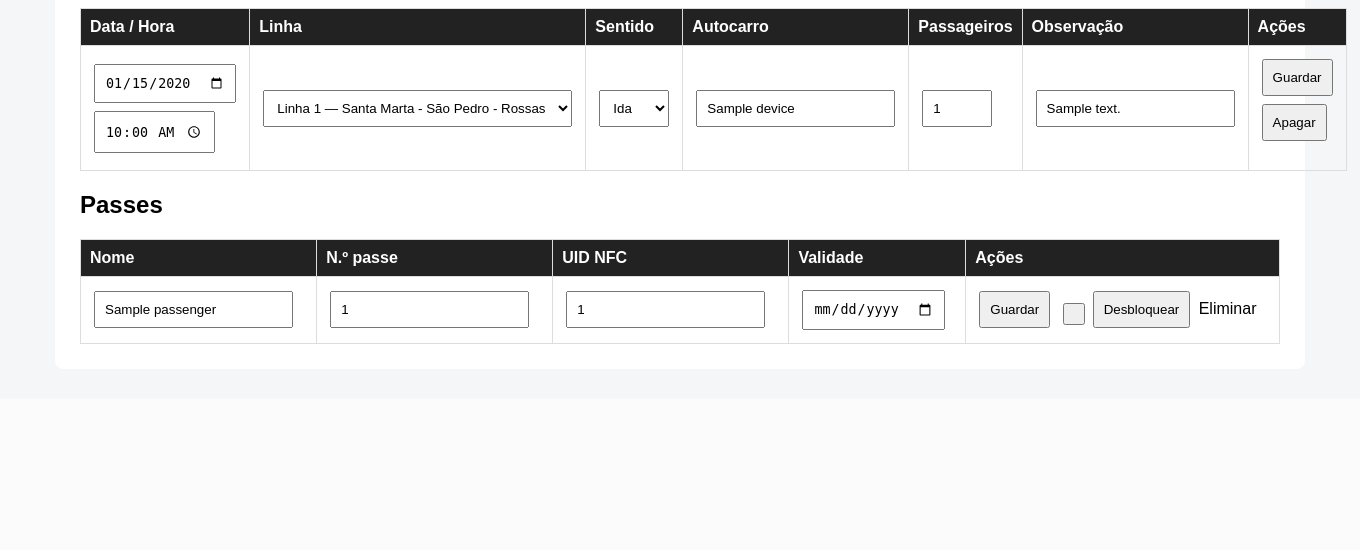
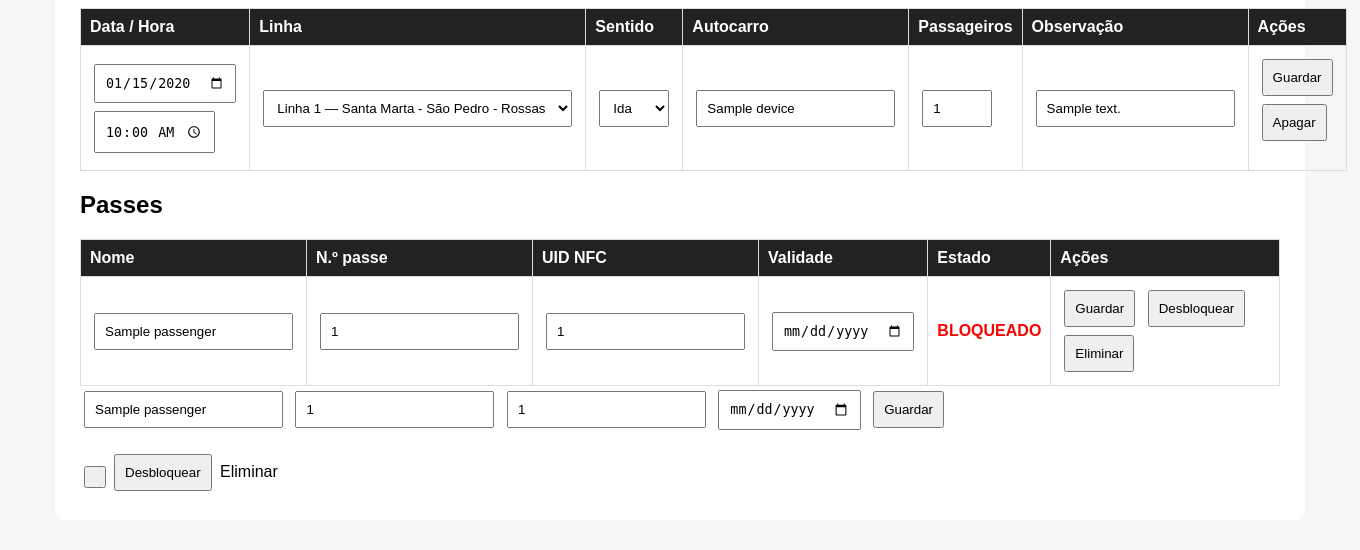
Before and after one commit to Alcancebus/alcance-passes, a FastAPI app: template server/templates/admin.html in a window 1360 px wide. Shown: the part 902-1452 px from the top of the page. Before the commit the page ends 1246 px from the top, so only its background shows below. Run offline with FastAPI, Linux system fonts and the light colour scheme; the template is opened without the code that fills it: most values are stand-ins (such as "Sample title", 1, 10 or a date in 2020); some libraries are stand-ins or nearby versions.

Commit message:
Update admin.html

```diff
--- a/server/templates/admin.html
+++ b/server/templates/admin.html
@@ -298,8 +298,95 @@ Nenhuma viagem histórica registada.
     <th>N.º passe</th>
     <th>UID NFC</th>
     <th>Validade</th>
+    <th>Estado</th>
     <th>Ações</th>
 </tr>
+
+{% for p in passengers %}
+
+<tr>
+
+<form method="post" action="/admin/passenger/{{p.id}}/edit">
+
+<td>
+    <input name="name"
+           value="{{p.name}}"
+           required>
+</td>
+
+<td>
+    <input name="pass_number"
+           value="{{p.pass_number}}"
+           required>
+</td>
+
+<td>
+    <input name="card_uid"
+           value="{{p.card_uid}}"
+           required>
+</td>
+
+<td>
+    <input type="date"
+           name="valid_until"
+           value="{{p.valid_until}}"
+           required>
+</td>
+
+<td>
+    {% if p.active %}
+        <strong style="color:green;">ATIVO</strong>
+    {% else %}
+        <strong style="color:red;">BLOQUEADO</strong>
+    {% endif %}
+</td>
+
+<td>
+
+    <button type="submit">
+        Guardar
+    </button>
+
+</form>
+
+<form method="post"
+      action="/admin/passenger/{{p.id}}/toggle"
+      style="display:inline">
+
+    {% if p.active %}
+        <button type="submit">Bloquear</button>
+    {% else %}
+        <button type="submit">Desbloquear</button>
+    {% endif %}
+
+</form>
+
+<form method="post"
+      action="/admin/passenger/{{p.id}}/delete"
+      style="display:inline"
+      onsubmit="return confirm('Tem a certeza que pretende eliminar este passe?');">
+
+    <button type="submit">
+        Eliminar
+    </button>
+
+</form>
+
+</td>
+
+</tr>
+
+{% else %}
+
+<tr>
+    <td colspan="6">
+        Nenhum passe registado.
+    </td>
+</tr>
+
+{% endfor %}
+
+</table>
 
 {% for p in passengers %}
 
```
